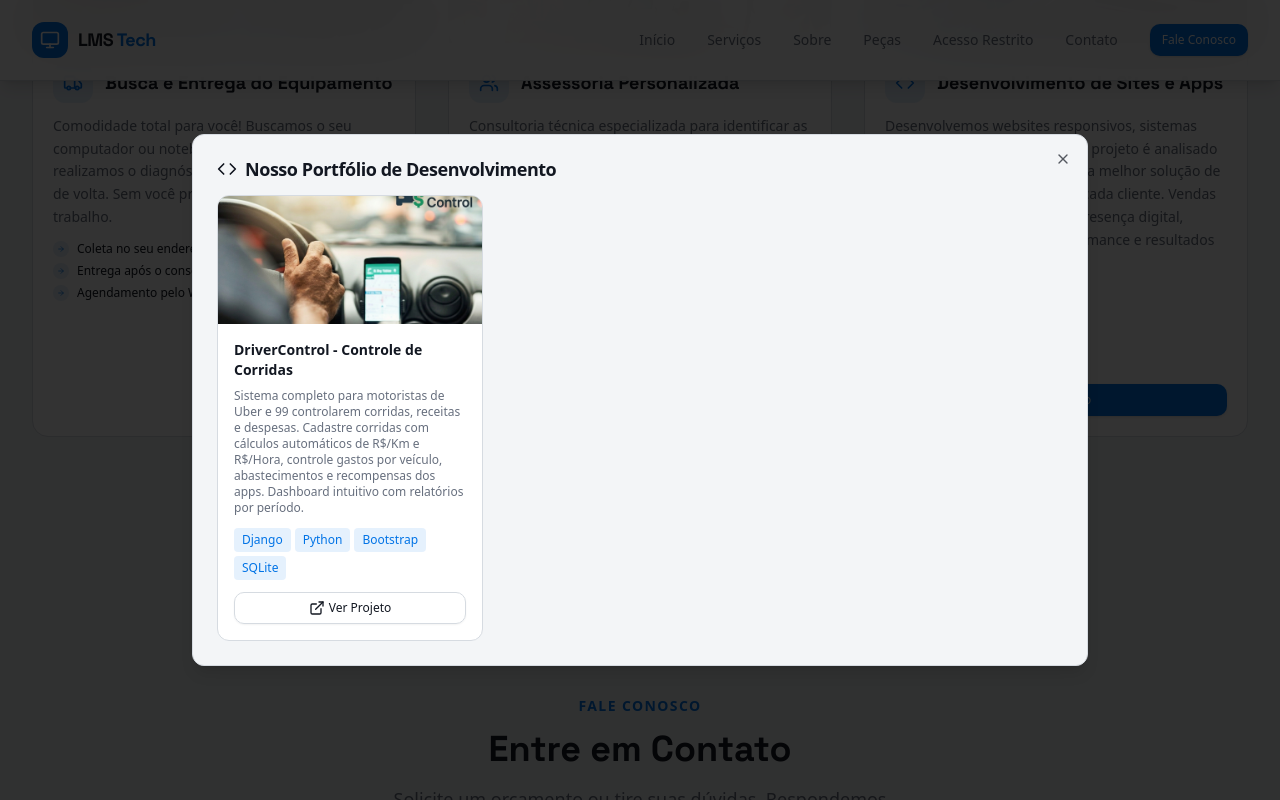
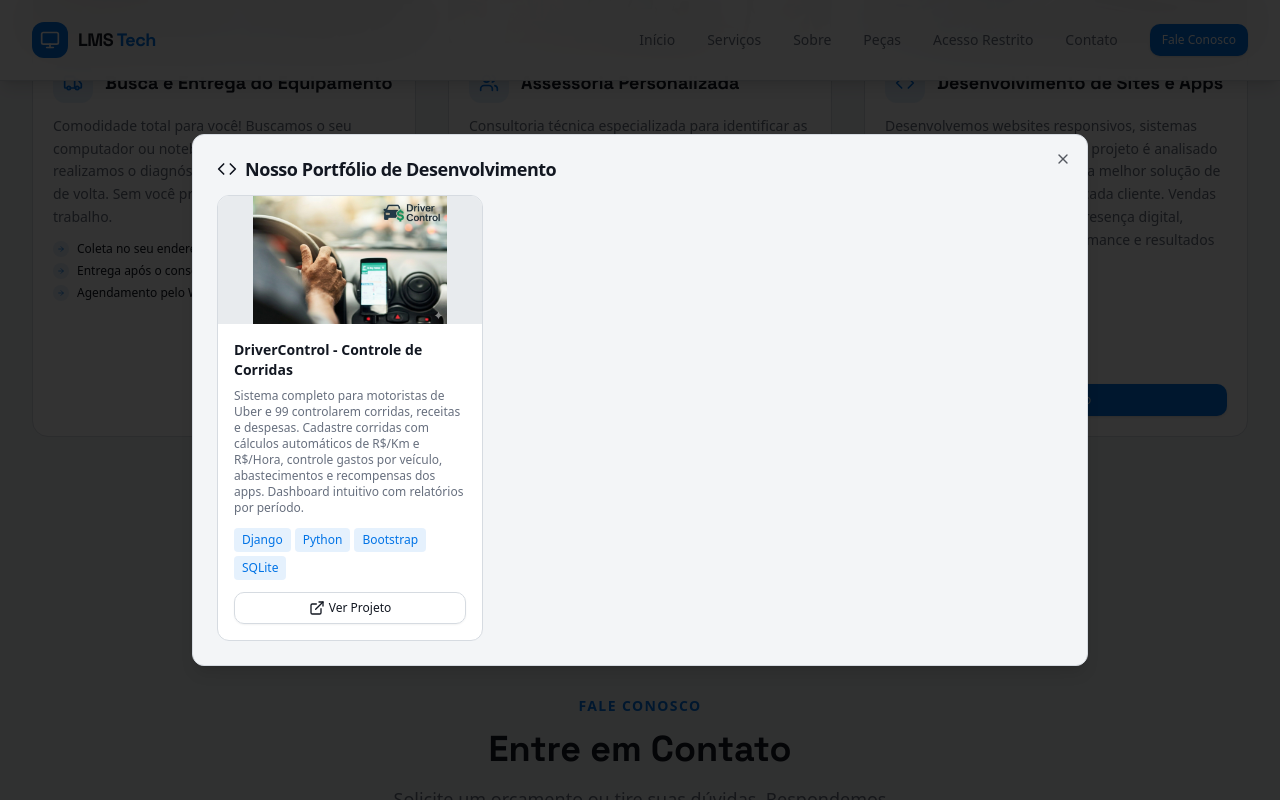
Before and after one commit to squash1104/siterender, a React (Vite) app: page / in a window 1280 px wide. Both pictures are taken after a click on the button "Ver Portfólio". Shown: the part 2424-3224 px from the top of the page. Built offline with nearby package versions, Linux system fonts and the light colour scheme.

Commit message:
Adjust portfolio image to object-contain to prevent side cropping

```diff
--- a/src/components/landing/ServicesSection.jsx
+++ b/src/components/landing/ServicesSection.jsx
@@ -173,7 +173,7 @@ export default function ServicesSection() {
                   <img
                     src={project.image}
                     alt={project.title}
-                    className="w-full h-32 object-cover"
+                    className="w-full h-32 object-contain bg-muted"
                   />
                   <div className="p-4">
                     <h3 className="font-semibold text-sm mb-2">{project.title}</h3>
```
